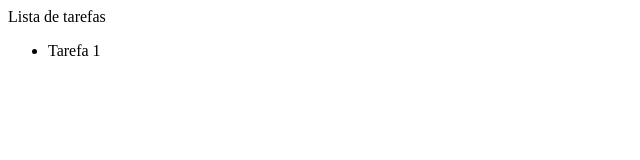
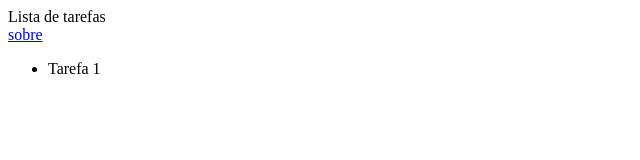
Before and after one commit to Johovitor/Lista-de-tarefas, a plain HTML site: page index.html in a window 1280 px wide. Shown: the whole page, without its empty margins (0-640 px from the left). Drawn offline with Linux system fonts and the light colour scheme.

Commit message:
Menu principal

```diff
--- a/index.html
+++ b/index.html
@@ -7,6 +7,9 @@
 </head>
 <body>
     <header>Lista de tarefas</header>
+    <nav>
+        <a href="sobre.html">sobre</a>
+    </nav>
     <ul>
         <li>Tarefa 1</li>
     </ul>
```
